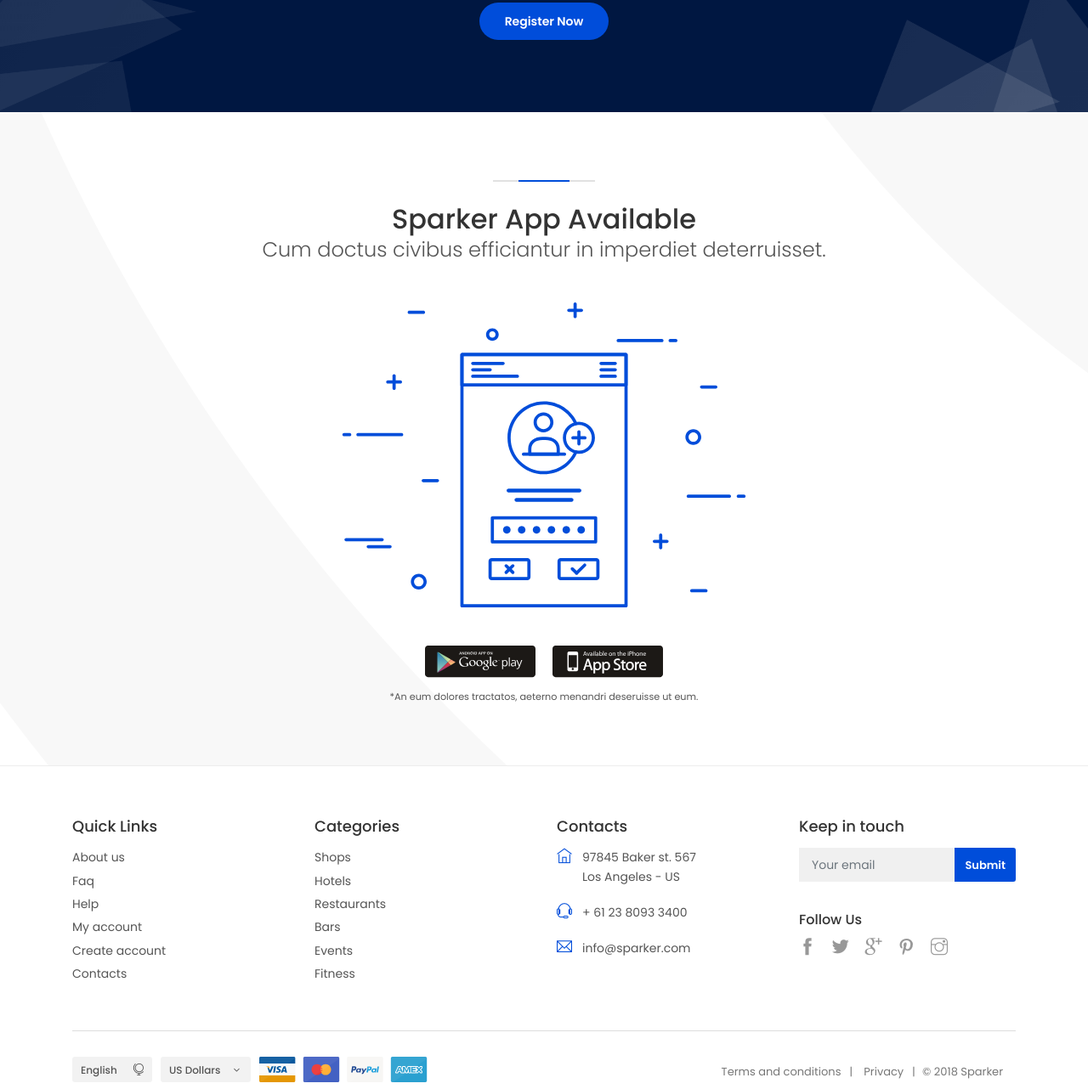
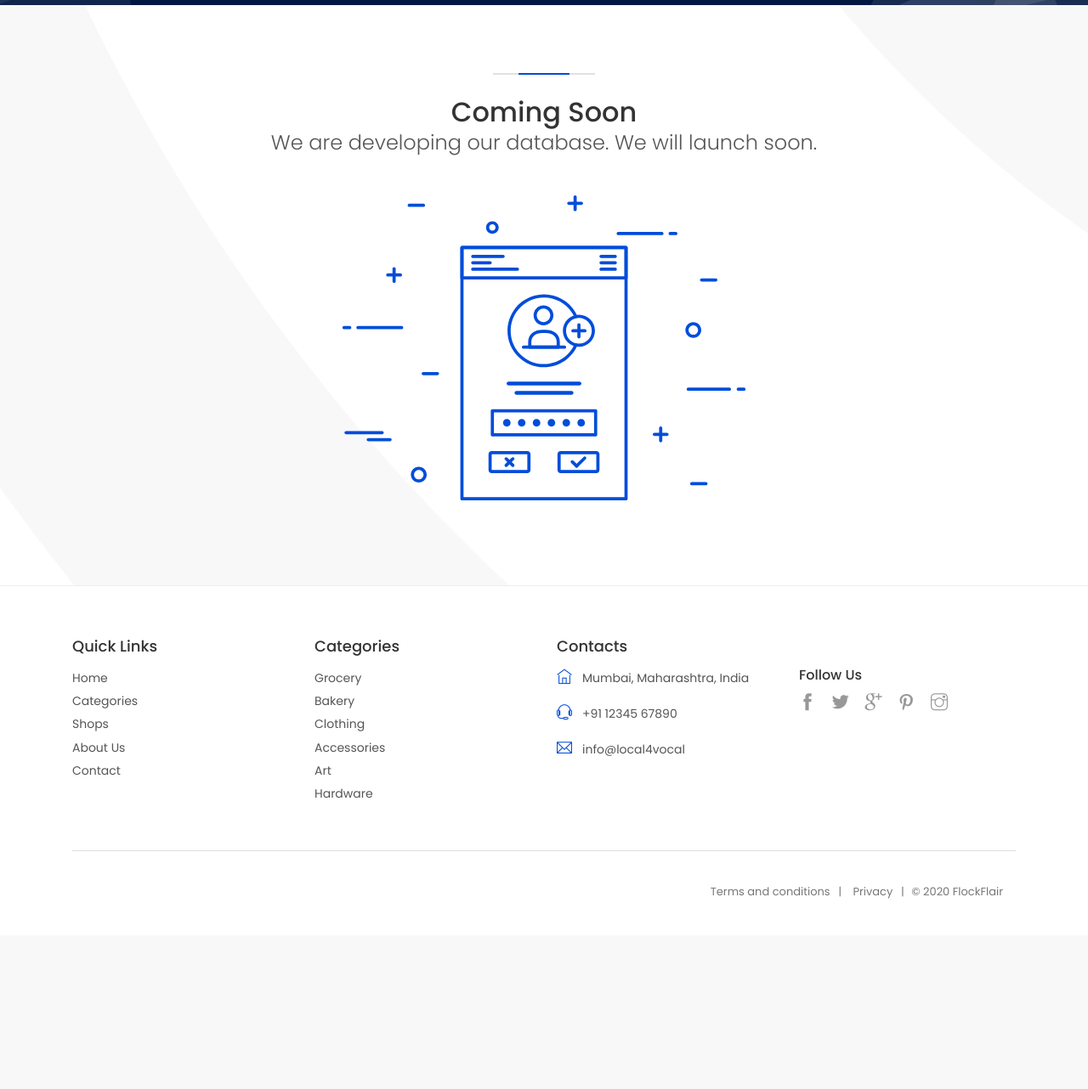
Before and after one commit to flockflair-dbit/local4vocal, a plain HTML site: page index.html in a window 1280 px wide. Shown: the part 3191-4473 px from the top of the page at 85% size. After the commit the page ends 4292 px from the top, so only its background shows below. Drawn offline with Linux system fonts and the light colour scheme.

Commit message:
Index update

```diff
--- a/index.html
+++ b/index.html
@@ -24,7 +24,7 @@
 	<link href="css/vendors.css" rel="stylesheet">
 
 	<!-- ALTERNATIVE COLORS CSS -->
-	<link href="#" id="colors" rel="stylesheet">
+	<link href="#0" id="colors" rel="stylesheet">
 
 	<script type="text/javascript">
         var _gaq = _gaq || [];
@@ -80,7 +80,7 @@
 					</ul> -->
 				</li>
 				<!-- <li><span><a href="#0">Listings</a></span> -->
-				<li><span><a href="#">Categories</a></span>
+				<li><span><a href="#0">Categories</a></span>
 					<!-- <ul>
 						<li>
 							<span><a href="#0">Grid Layout</a></span>
@@ -117,7 +117,7 @@
 					</ul> -->
 					<ul>
 						<li>
-							<!-- <span><a href="#">Bakery</a></span> -->
+							<!-- <span><a href="#0">Bakery</a></span> -->
 							<!-- <ul>
 								<li><a href="grid-listings-filterscol-search-aside.html">Sidebar+Search mobile 1</a></li>
 								<li><a href="grid-listings-filterstop-search-aside.html">Full+Search mobile 1</a></li>
@@ -127,7 +127,7 @@
 							</ul> -->
 						</li>
 						<li>
-							<!-- <span><a href="#">Grocery</a></span> -->
+							<!-- <span><a href="#0">Grocery</a></span> -->
 							<!-- <ul>
 								<li><a href="row-listings-filterscol-search-aside.html">Sidebar+Search mobile 1</a></li>
 								<li><a href="row-listings-filterstop-search-aside.html">Full+Search mobile 1</a></li>
@@ -136,12 +136,12 @@
 								<li><a href="row-listings-isotope.html">Full+Isotope filter</a></li>
 							</ul> -->
 						</li>
-						<li><a href="#">Grocery</a></li>
-						<li><a href="#">Bakery</a></li>
-						<li><a href="#">Clothing</a></li>
-						<li><a href="#">Accessories</a></li>
-						<li><a href="#">Art</a></li>
-						<li><a href="#">Hardware</a></li>
+						<li><a href="#0">Grocery</a></li>
+						<li><a href="#0">Bakery</a></li>
+						<li><a href="#0">Clothing</a></li>
+						<li><a href="#0">Accessories</a></li>
+						<li><a href="#0">Art</a></li>
+						<li><a href="#0">Hardware</a></li>
 						<!-- <li>
 							<span><a href="#0">Detail pages</a></span>
 							<ul>
@@ -155,7 +155,7 @@
 						<li><a href="confirm.html">Confirm</a></li> -->
 					</ul>
 				</li>
-				<li><span><a href="#">Shops</a></span>
+				<li><span><a href="#0">Shops</a></span>
 					<!-- <ul>
 						<li><a href="admin_section/index.html" target="_blank">Admin section</a></li>
 						<li><a href="blog.html">Blog</a></li>
@@ -177,7 +177,7 @@
 						<li><a href="media-gallery.html">Media gallery</a></li>
 					</ul> -->
 				</li>
-				<li><span><a href="#">About Us</a></span>
+				<li><span><a href="#0">About Us</a></span>
 					<!-- <ul>
 						<li><a href="404.html">404 page</a></li>
 						<li><a href="contacts-2.html">Contacts 2</a></li>
@@ -189,7 +189,7 @@
 						<li><a href="coming_soon/index.html" target="_blank">Coming Soon</a></li>
 					</ul> -->
 				</li>
-				<li><span><a href="#" target="_parent">Contact</a></span></li>
+				<li><span><a href="#0" target="_parent">Contact</a></span></li>
 			</ul>
 		</nav>
 	</header>
@@ -574,35 +574,35 @@
 					<div class="main_title_2">
 						<span><em></em></span>
 						<h2>How it Works</h2>
-						<p>Cum doctus civibus efficiantur in imperdiet deterruisset.</p>
+						<p>Want to know details about a local near-by shop?</p>
 					</div>
 					<div class="row">
 						<div class="col-md-4">
 							<div class="box_how">
 								<i class="pe-7s-search"></i>
 								<h3>Search Locations</h3>
-								<p>An nec placerat repudiare scripserit, temporibus complectitur at sea, vel ignota fierent eloquentiam id.</p>
+								<p>Find nearest shops in your locality and get their address.</p>
 								<span></span>
 							</div>
 						</div>
 						<div class="col-md-4">
 							<div class="box_how">
 								<i class="pe-7s-info"></i>
-								<h3>View Location Info</h3>
-								<p>An nec placerat repudiare scripserit, temporibus complectitur at sea, vel ignota fierent eloquentiam id.</p>
+								<h3>View Shop Info</h3>
+								<p>Know details about the shops, working time, product range and many more.</p>
 								<span></span>
 							</div>
 						</div>
 						<div class="col-md-4">
 							<div class="box_how">
 								<i class="pe-7s-like2"></i>
-								<h3>Book, Reach or Call</h3>
-								<p>An nec placerat repudiare scripserit, temporibus complectitur at sea, vel ignota fierent eloquentiam id.</p>
+								<h3>Get Reviews</h3>
+								<p>Know how others feel about the local shops.</p>
 							</div>
 						</div>
 					</div>
 					<!-- /row -->
-					<p class="text-center add_top_30 wow bounceIn" data-wow-delay="0.5s"><a href="account.html" class="btn_1 rounded">Register Now</a></p>
+					<!-- <p class="text-center add_top_30 wow bounceIn" data-wow-delay="0.5s"><a href="account.html" class="btn_1 rounded">Register Now</a></p> -->
 				</div>
 				<canvas id="hero-canvas" width="1920" height="1080"></canvas>
 			</div>
@@ -613,17 +613,17 @@
 		<div class="container margin_80_55">
 			<div class="main_title_2">
 				<span><em></em></span>
-				<h2>Sparker App Available</h2>
-				<p>Cum doctus civibus efficiantur in imperdiet deterruisset.</p>
+				<h2>Coming Soon</h2>
+				<p>We are developing our database. We will launch soon.</p>
 			</div>
 			<div class="row justify-content-center text-center">
 				<div class="col-md-6">
 					<img src="img/mobile.svg" alt="" class="img-fluid add_bottom_45">
-					<div class="app_icons">
+					<!-- <div class="app_icons">
 						<a href="#0" class="pr-lg-2"><img src="img/app_android.svg" alt=""></a>
 						<a href="#0" class="pl-lg-2"><img src="img/app_apple.svg" alt=""></a>
-					</div>
-					<div class="add_bottom_15"><small>*An eum dolores tractatos, aeterno menandri deseruisse ut eum.</small></div>
+					</div> -->
+					<!-- <div class="add_bottom_15"><small>*An eum dolores tractatos, aeterno menandri deseruisse ut eum.</small></div> -->
 				</div>
 			</div>
 		</div>
@@ -644,12 +644,12 @@
 					</a>
 					<div class="collapse show" id="collapse_ft_1">
 						<ul class="links">
-							<li><a href="#0">About us</a></li>
-							<li><a href="#0">Faq</a></li>
-							<li><a href="#0">Help</a></li>
-							<li><a href="#0">My account</a></li>
-							<li><a href="#0">Create account</a></li>
-							<li><a href="#0">Contacts</a></li>
+							<li><a href="#0">Home</a></li>
+							<li><a href="#0">Categories</a></li>
+							<li><a href="#0">Shops</a></li>
+							<li><a href="#0">About Us</a></li>
+							<li><a href="#0">Contact</a></li>
+							<!-- <li><a href="#0">Contacts</a></li> -->
 						</ul>
 					</div>
 				</div>
@@ -663,12 +663,12 @@
 					</a>
 					<div class="collapse show" id="collapse_ft_2">
 						<ul class="links">
-							<li><a href="#0">Shops</a></li>
-							<li><a href="#0">Hotels</a></li>
-							<li><a href="#0">Restaurants</a></li>
-							<li><a href="#0">Bars</a></li>
-							<li><a href="#0">Events</a></li>
-							<li><a href="#0">Fitness</a></li>
+							<li><a href="#0">Grocery</a></li>
+							<li><a href="#0">Bakery</a></li>
+							<li><a href="#0">Clothing</a></li>
+							<li><a href="#0">Accessories</a></li>
+							<li><a href="#0">Art</a></li>
+							<li><a href="#0">Hardware</a></li>
 						</ul>
 					</div>
 				</div>
@@ -682,30 +682,30 @@
 					</a>
 					<div class="collapse show" id="collapse_ft_3">
 						<ul class="contacts">
-							<li><i class="ti-home"></i>97845 Baker st. 567<br>Los Angeles - US</li>
-							<li><i class="ti-headphone-alt"></i>+ 61 23 8093 3400</li>
-							<li><i class="ti-email"></i><a href="#0">info@sparker.com</a></li>
+							<li><i class="ti-home"></i>Mumbai, Maharashtra, India</li>
+							<li><i class="ti-headphone-alt"></i>+91 12345 67890</li>
+							<li><i class="ti-email"></i><a href="#0">info@local4vocal</a></li>
 						</ul>
 					</div>
 				</div>
 				<div class="col-lg-3 col-md-6 col-sm-6">
-					<a data-toggle="collapse" data-target="#collapse_ft_4" aria-expanded="false" aria-controls="collapse_ft_4" class="collapse_bt_mobile">
+					<!-- <a data-toggle="collapse" data-target="#collapse_ft_4" aria-expanded="false" aria-controls="collapse_ft_4" class="collapse_bt_mobile">
 						<div class="circle-plus closed">
 							<div class="horizontal"></div>
 							<div class="vertical"></div>
 						</div>
 						<h3>Keep in touch</h3>
-					</a>
+					</a> -->
 					<div class="collapse show" id="collapse_ft_4">
-						<div id="newsletter">
+						<!-- <div id="newsletter">
 							<div id="message-newsletter"></div>
-							<form method="post" action="http://www.ansonika.com/sparker/assets/newsletter.php" name="newsletter_form" id="newsletter_form">
+							<form method="post" action="" name="newsletter_form" id="newsletter_form">
 								<div class="form-group">
 									<input type="email" name="email_newsletter" id="email_newsletter" class="form-control" placeholder="Your email">
 									<input type="submit" value="Submit" id="submit-newsletter">
 								</div>
 							</form>
-						</div>
+						</div> -->
 						<div class="follow_us">
 							<h5>Follow Us</h5>
 							<ul>
@@ -722,7 +722,7 @@
 			<!-- /row-->
 			<hr>
 			<div class="row">
-				<div class="col-lg-6">
+				<!-- <div class="col-lg-6">
 					<ul id="footer-selector">
 						<li>
 							<div class="styled-select" id="lang-selector">
@@ -744,12 +744,12 @@
 						</li>
 						<li><img src="img/cards_all.svg" alt=""></li>
 					</ul>
-				</div>
-				<div class="col-lg-6">
+				</div> -->
+				<div class="col-lg-12">
 					<ul id="additional_links">
 						<li><a href="#0">Terms and conditions</a></li>
 						<li><a href="#0">Privacy</a></li>
-						<li><span>© 2018 Sparker</span></li>
+						<li><span>© 2020 FlockFlair</span></li>
 					</ul>
 				</div>
 			</div>
@@ -760,7 +760,7 @@
 	<!-- page -->
 
 	<!-- Sign In Popup -->
-	<div id="sign-in-dialog" class="zoom-anim-dialog mfp-hide">
+	<!-- <div id="sign-in-dialog" class="zoom-anim-dialog mfp-hide">
 		<div class="small-dialog-header">
 			<h3>Sign In</h3>
 		</div>
@@ -803,8 +803,8 @@
 				</div>
 			</div>
 		</form>
-		<!--form -->
-	</div>
+		form
+	</div> -->
 	<!-- /Sign In Popup -->
 
 	<div id="toTop"></div><!-- Back to top button -->
@@ -820,21 +820,21 @@
 	<!-- COLOR SWITCHER  -->
 	<script src="js/switcher.js"></script>
 	<!-- <div id="style-switcher">
-		<h6>Color Switcher <a href="#"><i class="ti-settings"></i></a></h6>
+		<h6>Color Switcher <a href="#0"><i class="ti-settings"></i></a></h6>
 		<div>
 			<ul class="colors" id="color1">
-				<li><a href="#" class="default" title="Default"></a></li>
-				<li><a href="#" class="aqua" title="Aqua"></a></li>
-				<li><a href="#" class="green_switcher" title="Green"></a></li>
-				<li><a href="#" class="orange" title="Orange"></a></li>
-				<li><a href="#" class="beige" title="Beige"></a></li>
-				<li><a href="#" class="gray" title="Gray"></a></li>
-				<li><a href="#" class="green-2" title="Green"></a></li>
-				<li><a href="#" class="navy" title="Navy"></a></li>
-				<li><a href="#" class="peach" title="Peach"></a></li>
-				<li><a href="#" class="purple" title="Purple"></a></li>
-				<li><a href="#" class="red" title="Red"></a></li>
-				<li><a href="#" class="violet" title="Violet"></a></li>
+				<li><a href="#0" class="default" title="Default"></a></li>
+				<li><a href="#0" class="aqua" title="Aqua"></a></li>
+				<li><a href="#0" class="green_switcher" title="Green"></a></li>
+				<li><a href="#0" class="orange" title="Orange"></a></li>
+				<li><a href="#0" class="beige" title="Beige"></a></li>
+				<li><a href="#0" class="gray" title="Gray"></a></li>
+				<li><a href="#0" class="green-2" title="Green"></a></li>
+				<li><a href="#0" class="navy" title="Navy"></a></li>
+				<li><a href="#0" class="peach" title="Peach"></a></li>
+				<li><a href="#0" class="purple" title="Purple"></a></li>
+				<li><a href="#0" class="red" title="Red"></a></li>
+				<li><a href="#0" class="violet" title="Violet"></a></li>
 			</ul>
 		</div>
 	</div> -->
```
